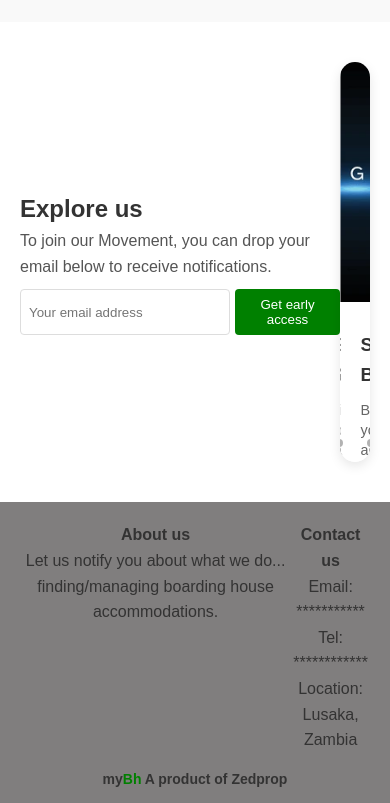
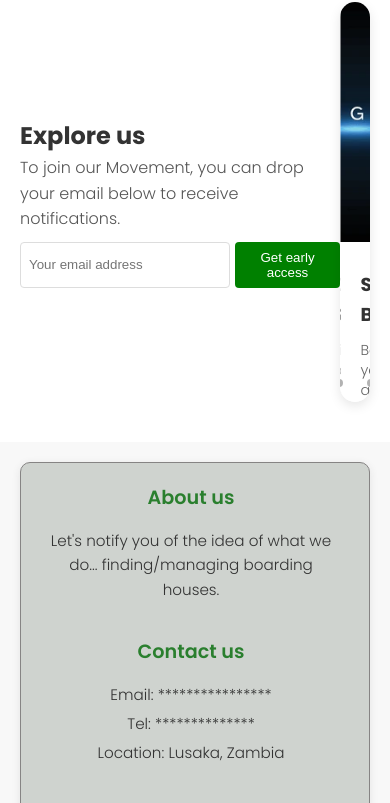
Before and after one commit to Karmelo34/MyBH, a plain HTML site: page index.html in a window 390 px wide. Shown: the part 1057-1860 px from the top of the page. Drawn offline with Linux system fonts and the light colour scheme.

Commit message:
Add files via upload

```diff
--- a/index.html
+++ b/index.html
@@ -3,6 +3,8 @@
 <head>
     <meta charset="UTF-8">
     <meta name="viewport" content="width=device-width, initial-scale=1.0">
+    <link href="https://fonts.googleapis.com/css2?family=Poppins:wght@300;400;600;700&display=swap" rel="stylesheet">
+
     <title>MyBh - Student Accommodation</title>
     <link rel="stylesheet" href="styles.css">
 </head>
@@ -24,13 +26,7 @@
     <div class="hero-text">
         <h2>Are you ready for an advancement to find/manage your accommodation off campus in Lusaka?</h2>
         <p>To be released on AppStore & Playstore soon...</p>
-    </div>
-    <div class="image-box main-image"></div>
-</section>
-
-<!-- Small Image Boxes -->
-<section class="small-images">
-    <div class="hero-images">
+        <div class="hero-images"></div>
         <a href="https://play.google.com/store/apps/details?id=your.app.id" class="store-button" target="_blank" rel="noopener">
             <img src="assets/play-store.png" alt="Get it on Google Play" class="store-img">
         </a>
@@ -38,7 +34,16 @@
             <img src="assets/app-store.svg" alt="Download on the App Store" class="store-img">
         </a>
     </div>
+    </div>
+
+
+
+
+<div class="image-box main-image">
+        <img src="" alt="MyBh Feature" class="contained-image">
+    </div>
 </section>
+
 
 <!-- Coming Soon Section -->
 <section class="coming-soon">
@@ -103,20 +108,24 @@
 </section>
 
 <!-- Footer -->
-<footer>
-    <div class="footer-content">
-        <div class="about-us">
-            <h4>About us</h4>
-            <p>Let us notify you about what we do... finding/managing boarding house accommodations.</p>
+<footer class="footer">
+    <div class="footer-box">
+        <div class="footer-content">
+            <div class="footer-section">
+                <h4>About us</h4>
+                <p>Let's notify you of the idea of what we do... finding/managing boarding houses.</p>
+            </div>
+            <div class="footer-section">
+                <h4>Contact us</h4>
+                <p>Email: ****************</p>
+                <p>Tel: **************</p>
+                <p>Location: Lusaka, Zambia</p>
+            </div>
         </div>
-        <div class="contact-us">
-            <h4>Contact us</h4>
-            <p>Email: ***********</p>
-            <p>Tel: ************</p>
-            <p>Location: Lusaka, Zambia</p>
+        <div class="footer-note">
+            <p>my<span class="brand-highlight">Bh</span> A product of Zedprop.</p>
         </div>
     </div>
-    <p class="footer-note">my<span class="highlight">Bh</span> A product of Zedprop</p>
 </footer>
 <script src="script.js"></script>
 </body>
--- a/styles.css
+++ b/styles.css
@@ -6,12 +6,27 @@
 }
 
 body {
-    font-family: Arial, sans-serif;
+    font-family: 'Poppins', sans-serif;
     color: #333;
     background-color: #fff;
     line-height: 1.6;
+    font-weight: 300;
+}
+p, a, li {
+    font-weight: 300; /* Light weight for readability */
 }
 
+button, .btn {
+    font-weight: 400; /* Medium weight for buttons */
+}
+
+.footer-content h4 {
+    font-weight: 600; /* Match header style */
+}
+
+.footer-note, .footer-content p {
+    font-weight: 300; /* Maintain a light and clean look */
+}
 /* Header */
 header {
     display: flex;
@@ -352,8 +367,8 @@ button {
 
 /* Footer */
 footer {
-    background-color: #807e7e;
-    padding: 20px;
+    background-color: #bbb9b9;
+    padding:  40px 0 20px;
     text-align: center;
 }
 
@@ -368,7 +383,7 @@ footer {
 }
 
 .footer-note {
-    font-size: 14px;
+    font-size: 17px;
     color: #333;
     font-weight: bold;
 }
@@ -536,3 +551,122 @@ footer {
         grid-template-columns: 1fr;
     }
 }
+
+.image-box.main-image {
+    width: 300px;  /* Set your desired width */
+    height: 400px; /* Set your desired height */
+    overflow: hidden;
+    border-radius: 10px;
+    box-shadow: 0 2px 8px rgba(0, 0, 0, 0.1);
+    background-color: #f5f5f5; /* Fallback color while image loads */
+}
+
+.contained-image {
+    width: 100%;
+    height: 100%;
+    object-fit: cover; /* This maintains aspect ratio while filling the container */
+    object-position: center; /* Centers the image */
+    transition: transform 0.3s ease; /* Optional: for hover effect */
+}
+
+/* Optional: Add hover effect */
+.image-box.main-image:hover .contained-image {
+    transform: scale(1.05);
+}
+
+/* Make it responsive */
+@media (max-width: 768px) {
+    .image-box.main-image {
+        width: 250px;
+        height: 350px;
+    }
+}
+
+@media (max-width: 480px) {
+    .image-box.main-image {
+        width: 200px;
+        height: 300px;
+    }
+}
+
+.footer {
+    padding: 20px 0;
+    background-color: #f8f8f8;
+}
+
+.footer-box {
+    background-color: hsl(120, 4%, 82%);
+    border: 1px solid #868484;
+    box-shadow: 0 2px 8px rgba(46, 46, 46, 0.1);
+    border-radius: 10px;
+    padding: 30px;
+    max-width: 1200px;
+    margin: 0 auto;
+}
+
+.footer-content {
+    display: flex;
+    justify-content: space-between;
+    gap: 40px;
+    margin-bottom: 20px;
+}
+
+.footer-section {
+    flex: 1;
+}
+
+.footer-section h4 {
+    color: #2a7f2e;
+    margin-bottom: 15px;
+    font-size: 1.2rem;
+    font-weight: 600;
+}
+
+.footer-section p {
+    color: #333;
+    margin: 5px 0;
+    font-size: 0.95rem;
+    font-weight: 300;
+    line-height: 1.6;
+}
+
+.footer-note {
+    text-align: center;
+    padding-top: 20px;
+    border-top: 1px solid #b2d49e;
+    font-size: 0.9rem;
+    color: #333;
+}
+
+.brand-highlight {
+    color: #2a7f2e;
+    font-weight: 500;
+}
+
+/* Responsive Design */
+@media (max-width: 768px) {
+    .footer-box {
+        margin: 0 20px;
+        padding: 20px;
+    }
+
+    .footer-content {
+        flex-direction: column;
+        gap: 30px;
+    }
+
+    .footer-section {
+        text-align: center;
+    }
+}
+
+/* Optional: Hover effect for links */
+.footer-section a {
+    color: #2a7f2e;
+    text-decoration: none;
+    transition: color 0.3s ease;
+}
+
+.footer-section a:hover {
+    color: #1a6f1e;
+}
```
